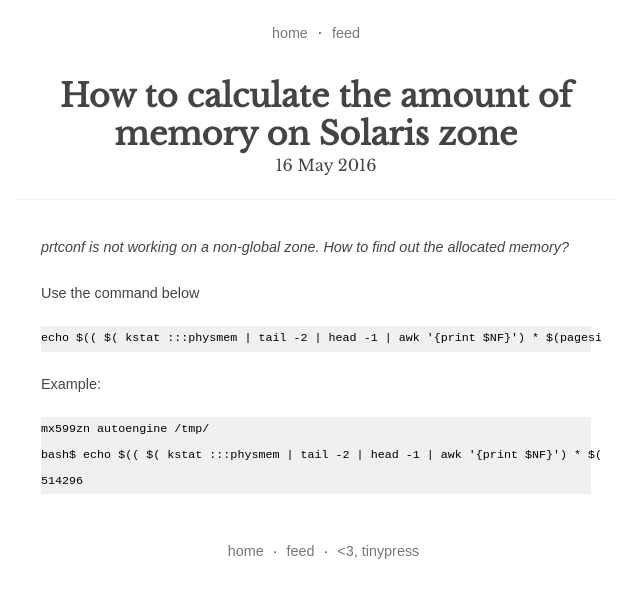
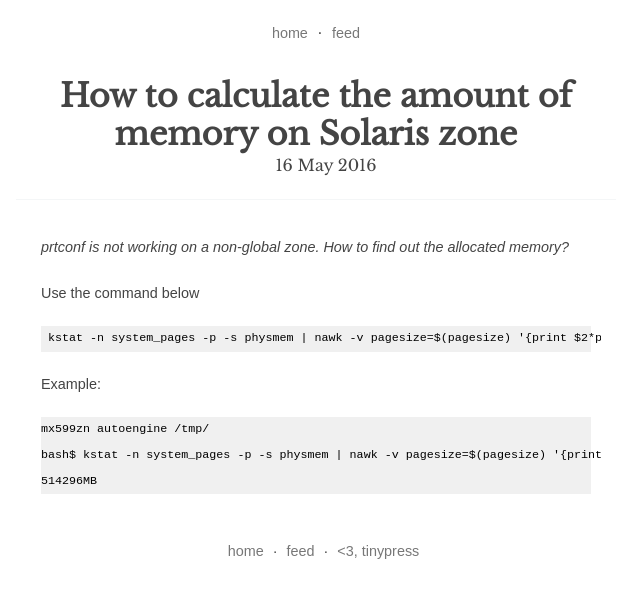
Before and after one commit to fipnova51/fipnova51.github.io, a Jekyll site: the page built from _posts/2016-05-16-how-to-calculate-the-amount-of-memory-on-solaris-zone.markdown, in a window 1280 px wide. Shown: the top 598 px of the page, without its empty margins (324-964 px from the left). Built offline with Jekyll 4.4.1, drawn with Linux system fonts in a browser that asks for light colours.

Commit message:
Post update: How to calculate the amount of memory on Solaris zone

```diff
--- a/_posts/2016-05-16-how-to-calculate-the-amount-of-memory-on-solaris-zone.markdown
+++ b/_posts/2016-05-16-how-to-calculate-the-amount-of-memory-on-solaris-zone.markdown
@@ -11,12 +11,12 @@ categories: [system]
 
 Use the command below
 
-    echo $(( $( kstat :::physmem | tail -2 | head -1 | awk '{print $NF}') * $(pagesize) / (1024  * 1024) ))
+     kstat -n system_pages -p -s physmem | nawk -v pagesize=$(pagesize) '{print $2*pagesize/1024/1024 "MB"}'
 
 Example:
 
 ~~~
 mx599zn autoengine /tmp/
-bash$ echo $(( $( kstat :::physmem | tail -2 | head -1 | awk '{print $NF}') * $(pagesize) / (1024  * 1024) ))
-514296
+bash$ kstat -n system_pages -p -s physmem | nawk -v pagesize=$(pagesize) '{print $2*pagesize/1024/1024 "MB"}'
+514296MB
 ~~~
```
